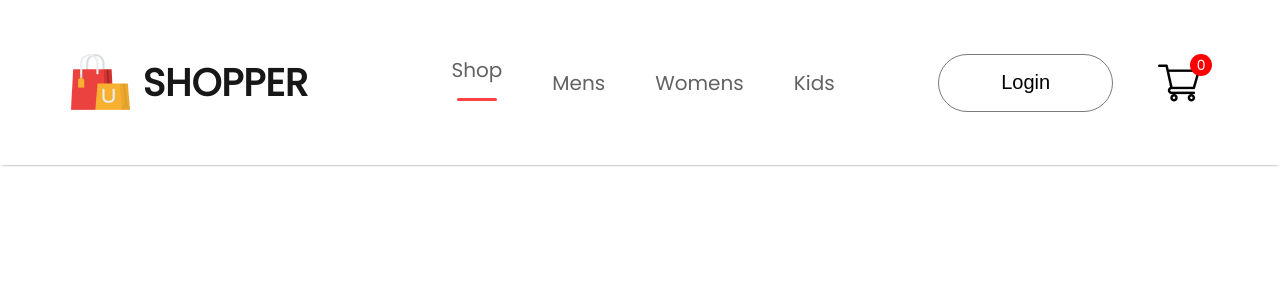
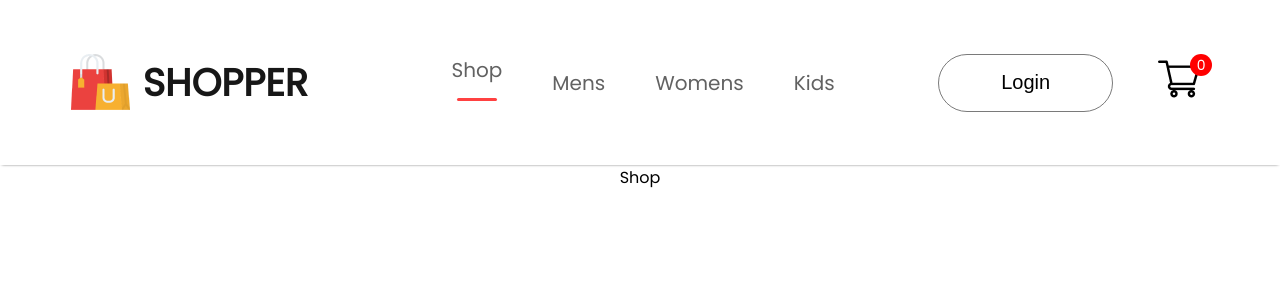
Before and after one commit to Gus1416/e-commerce-practice, a React (Create React App) app in the folder frontend/: page / in a window 1280 px wide. Shown: the top 300 px of the page. Built offline with nearby package versions, Linux system fonts and the light colour scheme.

Commit message:
feat(ui): add interactivity to the navbar
Routes added to links. Pages will be added in future commits.

```diff
--- a/frontend/src/App.js
+++ b/frontend/src/App.js
@@ -1,10 +1,29 @@
+import { BrowserRouter, Route, Routes } from 'react-router-dom';
 import './App.css';
 import { Navbar } from './Components/Navbar/Navbar';
+import Shop from './Pages/Shop';
+import ShopCategory from './Pages/ShopCategory';
+import Product from './Pages/Product';
+import Cart from './Pages/Cart';
+import LoginSignup from './Pages/LoginSignup';
 
 function App() {
   return (
     <div className="App">
-      <Navbar/>
+      <BrowserRouter>
+        <Navbar/>
+        <Routes>
+          <Route path='/' element={<Shop/>} />
+          <Route path='/mens' element={<ShopCategory category="mens"/>} />
+          <Route path='/womens' element={<ShopCategory category="womens"/>} />
+          <Route path='/kids' element={<ShopCategory category="kids"/>} />
+          <Route path='/product' element={<Product/>}>
+            <Route path=':productId' element={<Product/>}/>
+          </Route>
+          <Route path='/cart' element={<Cart/>} />
+          <Route path='/login' element={<LoginSignup/>}/>
+        </Routes>
+      </BrowserRouter>
     </div>
   );
 }
--- a/frontend/src/Components/Navbar/Navbar.css
+++ b/frontend/src/Components/Navbar/Navbar.css
@@ -34,6 +34,11 @@
     justify-content: center;
     gap: 3px;
     cursor: pointer;
+}
+
+.nav-menu a {
+    text-decoration: none;
+    color: inherit;
 }
 
 .nav-menu hr {
--- a/frontend/src/Components/Navbar/Navbar.jsx
+++ b/frontend/src/Components/Navbar/Navbar.jsx
@@ -2,6 +2,7 @@ import React, { useState } from 'react'
 import './Navbar.css'
 import logo from '../Assets/logo.png'
 import cart_icon from '../Assets/cart_icon.png'
+import { Link } from 'react-router-dom'
 
 export const Navbar = () => {
 
@@ -14,14 +15,26 @@ export const Navbar = () => {
             <p>SHOPPER</p>
         </div>
         <ul className="nav-menu">
-            <li onClick={() => setMenu("shop")}>Shop{menu === "shop" ? <hr/> : <></>}</li>
-            <li onClick={() => setMenu("mens")}>Mens{menu === "mens" ? <hr/> : <></>}</li>
-            <li onClick={() => setMenu("womens")}>Womens{menu === "womens" ? <hr/> : <></>}</li>
-            <li onClick={() => setMenu("kids")}>Kids{menu === "kids" ? <hr/> : <></>}</li>
+            <li onClick={() => setMenu("shop")}>
+                <Link to='/'>Shop</Link>
+                {menu === "shop" ? <hr/> : <></>}
+            </li>
+            <li onClick={() => setMenu("mens")}>
+                <Link to='/mens'>Mens</Link>
+                {menu === "mens" ? <hr/> : <></>}
+            </li>
+            <li onClick={() => setMenu("womens")}>
+                <Link to='/womens'>Womens</Link>
+                {menu === "womens" ? <hr/> : <></>}
+            </li>
+            <li onClick={() => setMenu("kids")}>
+                <Link to='/kids'>Kids</Link>
+                {menu === "kids" ? <hr/> : <></>}
+            </li>
         </ul>
         <div className="nav-login-cart">
-            <button>Login</button>
-            <img src={cart_icon} alt="" />
+            <Link to='/login'><button>Login</button></Link>
+            <Link to='/cart'><img src={cart_icon} alt="" /></Link>
             <div className="nav-cart-count">0</div>
         </div>
     </div>
--- /dev/null
+++ b/frontend/src/Pages/Cart.jsx
@@ -0,0 +1,9 @@
+import React from 'react'
+
+const Cart = () => {
+  return (
+    <div>Cart</div>
+  )
+}
+
+export default Cart
--- /dev/null
+++ b/frontend/src/Pages/LoginSignup.jsx
@@ -0,0 +1,9 @@
+import React from 'react'
+
+const LoginSignup = () => {
+  return (
+    <div>LoginSignup</div>
+  )
+}
+
+export default LoginSignup
--- /dev/null
+++ b/frontend/src/Pages/Product.jsx
@@ -0,0 +1,9 @@
+import React from 'react'
+
+const Product = () => {
+  return (
+    <div>Product</div>
+  )
+}
+
+export default Product
--- /dev/null
+++ b/frontend/src/Pages/Shop.jsx
@@ -0,0 +1,9 @@
+import React from 'react'
+
+const Shop = () => {
+  return (
+    <div>Shop</div>
+  )
+}
+
+export default Shop
--- /dev/null
+++ b/frontend/src/Pages/ShopCategory.jsx
@@ -0,0 +1,9 @@
+import React from 'react'
+
+const ShopCategory = () => {
+  return (
+    <div>ShopCategory</div>
+  )
+}
+
+export default ShopCategory
```
